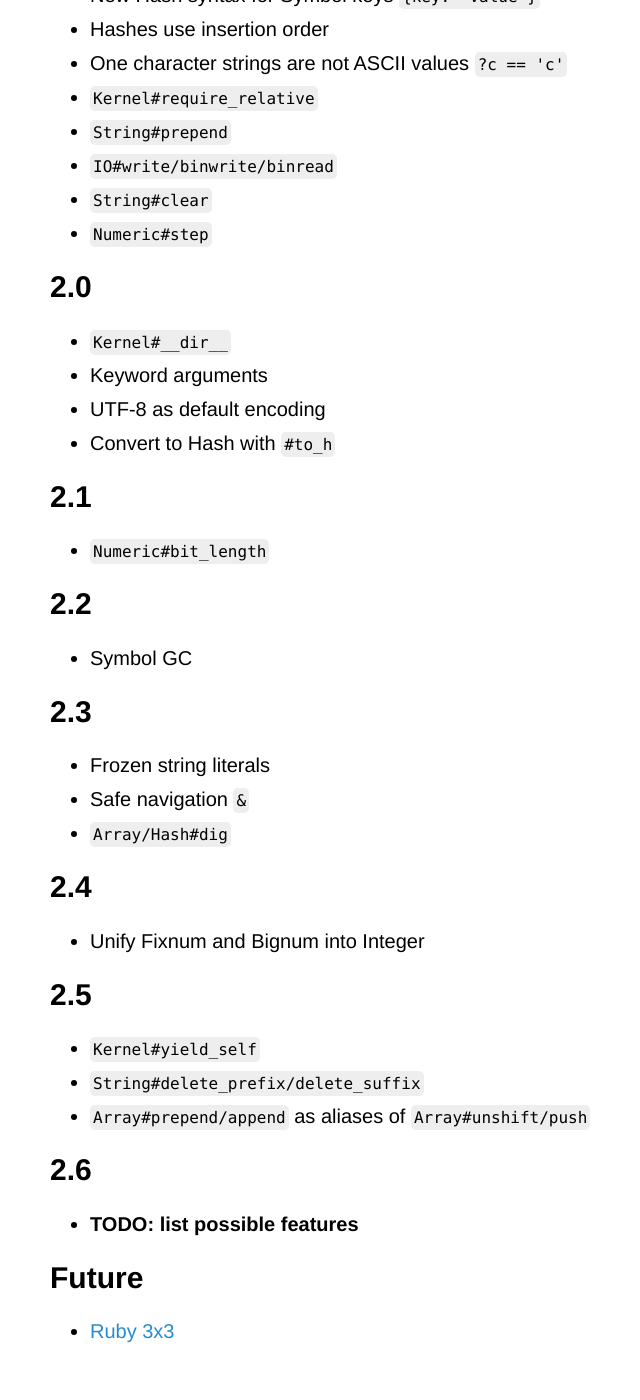
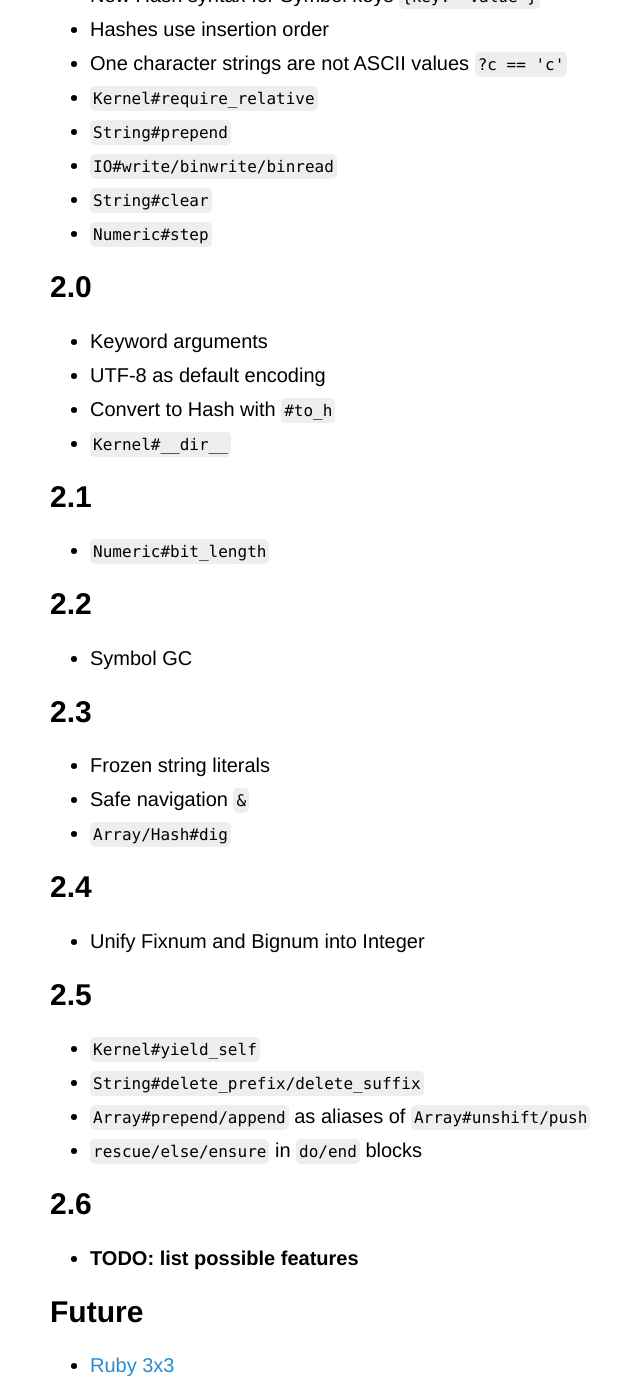
Before and after one commit to Maumagnaguagno/maumagnaguagno.github.io, a Jekyll site: the page built from ruby-versions.md, in a window 1280 px wide and 1400 px high, scrolled down 950 px. Shown: the whole window, without its empty margins (210-850 px from the left). Built offline with Jekyll 4.4.1, drawn with Linux system fonts in a browser that asks for light colours; our own code applies the rules of GitHub Pages for plain Markdown files; before the commit the page ends 2316 px from its top, so only the background shows below that.

```diff
--- a/ruby-versions.md
+++ b/ruby-versions.md
@@ -39,10 +39,10 @@ This is a reminder of how Ruby evolved through time.
 - ``Numeric#step``
 
 ## 2.0
-- ``Kernel#__dir__``
 - Keyword arguments
 - UTF-8 as default encoding
 - Convert to Hash with ``#to_h``
+- ``Kernel#__dir__``
 
 ## 2.1
 - ``Numeric#bit_length``
@@ -62,6 +62,7 @@ This is a reminder of how Ruby evolved through time.
 - ``Kernel#yield_self``
 - ``String#delete_prefix/delete_suffix``
 - ``Array#prepend/append`` as aliases of ``Array#unshift/push``
+- ``rescue/else/ensure`` in ``do/end`` blocks
 
 ## 2.6
 - **TODO: list possible features**
```
